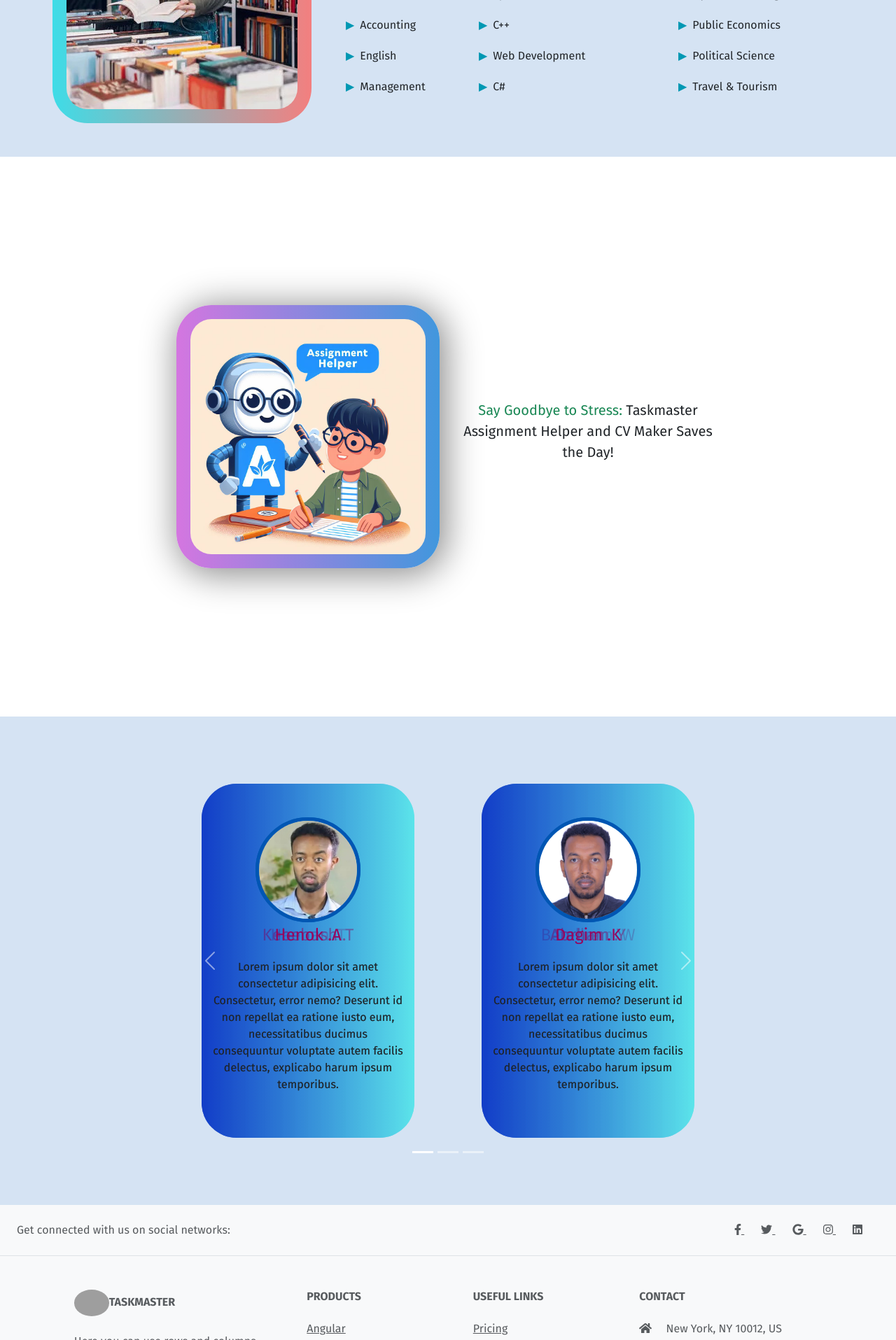
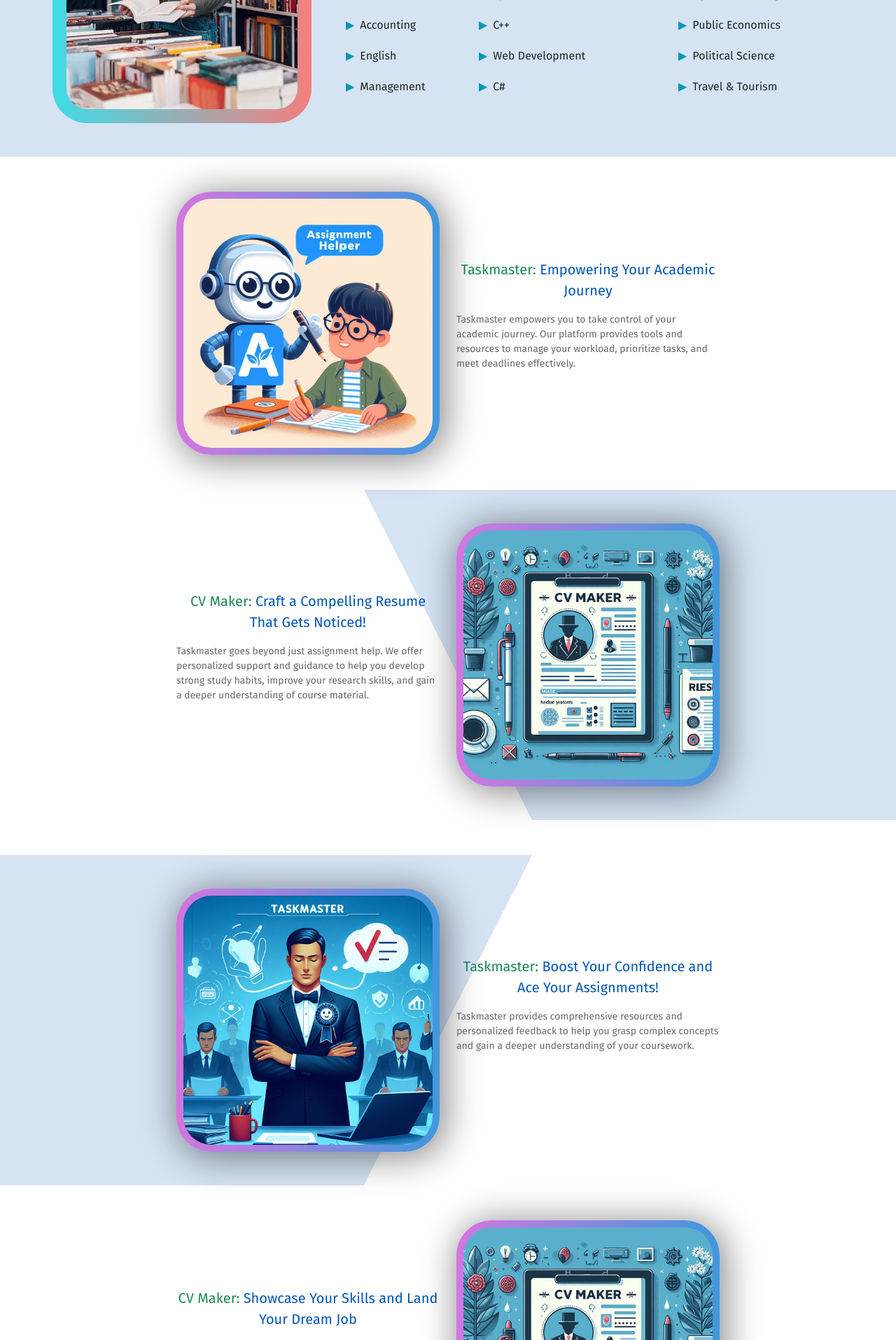
Before and after one commit to kiyuenter/taskmaster, a PHP site: page / in a window 1280 px wide. Shown: the part 1566-3481 px from the top of the page at 70% size. Run offline with PHP 8.4, Linux system fonts and the light colour scheme; some libraries are stand-ins or nearby versions; some web fonts are replaced; grey boxes are pictures that could not be loaded.

Commit message:
Update content

```diff
--- a/css/styles.css
+++ b/css/styles.css
@@ -16,7 +16,7 @@ body {
   font-family: "Federant", serif !important;
 }
 .container-1 {
-  height: 100vh;
+  margin: 50px;
   width: 100%;
   background-size: cover;
 }
@@ -56,7 +56,7 @@ body {
 .img-1 img {
   width: 500px;
   max-width: 100%;
-  padding: 20px;
+  padding: 10px;
   background-color: #0e51cf;
   background: linear-gradient(to right, #d476e0, #4197dd);
   border-radius: 50px;
@@ -73,8 +73,23 @@ body {
 
 .paragraph p{
   font-size: 20px;
+  color: #0056b3;
 }
 
+.definition p{
+  color: #64686b;
+  font-size: 14px;
+}
+
+.div-promotion {
+  background: rgb(255,255,255);
+  background: linear-gradient(63deg, rgba(255,255,255,1) 0%, rgba(255,255,255,1) 50%, rgba(213,227,243,1) 50%, rgba(213,227,243,1) 100%);
+}
+
+.div-promotion-2 {
+  background: rgb(255,255,255);
+  background: linear-gradient(-63deg, rgba(255,255,255,1) 0%, rgba(255,255,255,1) 50%, rgba(213,227,243,1) 50%, rgba(213,227,243,1) 100%);
+}
 /* Scroll Down Button Style */
 
 .scroll-down-btn {
@@ -171,10 +186,10 @@ body {
 
 .bg-test{
   background-color: #0056b3;
-  background: linear-gradient(to right, #0431c496, #4de4e985);
+  background: linear-gradient(to top, #b6cbeb, #1d68da85);
   border-radius: 50px;
 }
 
 .test{
-  width: 800px;
+  width: 1000px;
 }
--- a/index.html
+++ b/index.html
@@ -19,16 +19,17 @@
         }
 
         .navbar-transparent, .dropdown-menu {
-          background-color: #ffffff8a !important;
-          background: linear-gradient(to top, #e2eef5ab, #d2eaf0a2) !important;
-            transition: background-color 0.3s ease;
+          background-color: #ffffff00 !important;
+          background: linear-gradient(to top, #e2eef500, #d2eaf000) !important;
+            transition: background-color 0.6s ease;
             color: white !important;
         }
 
         .navbar-scrolled {
-            background-color: rgba(145, 67, 212, 0.678) !important;
-            background: linear-gradient(to top, #82c4ebab, #6dc8dfa2) !important;
-            transition: background-color 0.3s ease;
+            background-color: rgba(0, 0, 0, 0.678) !important;
+            background: linear-gradient(to top, #98c0d8a2, #fdffff) !important;
+            transition: background-color 0.6s ease;
+            border-bottom:1px #42414134 solid ;
             color: white;
         }
     </style>
@@ -211,16 +212,70 @@
     </div>
   </div>
 
-    <div class="container-1 container d-flex justify-content-center align-items-center">
+  <!-- Promotion content startup -->
+    <div class="container-1 container-fluid d-flex justify-content-center align-items-center">
       <div class="front-content row">
         <div class="img-1 col-md-6 w-50 d-flex justify-content-center">
           <img src="photo/assignment helper (1).jpg" alt="">
         </div>
-        <div class="paragraph col-md-6 w-50 d-flex justify-content-center align-items-center">
-          <p class="text-center"><span class="text-success">Say Goodbye to Stress:</span> <span>Taskmaster Assignment Helper and CV Maker Saves the Day!</span></p>
+        <div class="paragraph col-md-6 w-50 mt-5">
+          <div class="mt-5 d-flex justify-content-center align-items-center">
+            <p class="text-center"><span class="text-success">Taskmaster:</span> <span>Empowering Your Academic Journey</span></p>
+          </div>
+          <div class="definition">
+            <p>Taskmaster empowers you to take control of your academic journey. Our platform provides tools and resources to manage your workload, prioritize tasks, and meet deadlines effectively.</p>
+          </div>
         </div>
       </div>
     </div>
+    <div class="container-1 container-fluid d-flex justify-content-center align-items-center div-promotion py-5">
+      <div class="front-content row">
+        <div class="paragraph col-md-6 w-50 mt-5">
+          <div class="mt-5 d-flex justify-content-center align-items-center">
+            <p class="text-center"><span class="text-success">CV Maker:</span> <span> Craft a Compelling Resume That Gets Noticed!</span></p>
+          </div>
+          <div class="definition">
+            <p>Taskmaster goes beyond just assignment help. We offer personalized support and guidance to help you develop strong study habits, improve your research skills, and gain a deeper understanding of course material.</p>
+          </div>
+        </div>
+        <div class="img-1 col-md-6 w-50 d-flex justify-content-center">
+          <img src="photo/cvmaker-promotion.jpg" alt="">
+        </div>
+      </div>
+    </div>
+    <div class="container-1 container-fluid d-flex justify-content-center align-items-center div-promotion-2 py-5">
+      <div class="front-content row">
+        <div class="img-1 col-md-6 w-50 d-flex justify-content-center">
+          <img src="photo/taskmaster-promotion.jpg" alt="">
+        </div>
+        <div class="paragraph col-md-6 w-50 mt-5">
+          <div class="mt-5 d-flex justify-content-center align-items-center">
+            <p class="text-center"><span class="text-success">Taskmaster:</span> <span>Boost Your Confidence and Ace Your Assignments!</span></p>
+          </div>
+          <div class="definition">
+            <p>Taskmaster provides comprehensive resources and personalized feedback to help you grasp complex concepts and gain a deeper understanding of your coursework.</p>
+          </div>
+        </div>
+      </div>
+    </div>
+    <div class="container-1 container-fluid d-flex justify-content-center align-items-center">
+      <div class="front-content row">
+        <div class="paragraph col-md-6 w-50 mt-5">
+          <div class="mt-5 d-flex justify-content-center align-items-center">
+              <p class="text-center"><span class="text-success">CV Maker:</span> <span> Showcase Your Skills and Land Your Dream Job</span></p>
+          </div>
+          <div class="definition">
+              <p>Our CV Maker guides you through highlighting your skills and experience in a way that grabs attention and showcases your value to potential employers.</p>
+          </div>
+        </div>
+
+        <div class="img-1 col-md-6 w-50 d-flex justify-content-center">
+          <img src="photo/cvmaker-promotion.jpg" alt="">
+        </div>
+      </div>
+    </div>
+    <!-- Promotion Endup -->
+
 
     <!-- testimonial -->
     <div class="container-fluid p-5 d-flex align-items-center justify-content-center div-4">
@@ -238,14 +293,14 @@
                   <img src="photo/testimonial-student-1.jpg" class="d-block w-100" alt="...">
                 </div>
                 <p style="font-size: 24px; color: #96055e;">Hannan .T</p>
-                <p>Lorem ipsum dolor sit amet consectetur adipisicing elit. Consectetur, error nemo? Deserunt id non repellat ea ratione iusto eum, necessitatibus ducimus consequuntur voluptate autem facilis delectus, explicabo harum ipsum temporibus.</p>
+                <p>TaskMaster Assignment Helper and CV Maker has been an absolute lifesaver for me. As a busy professional juggling multiple responsibilities, I often found myself overwhelmed with tasks and deadlines, especially when it came to crafting compelling resumes and cover letters. However, since discovering TaskMaster, those worries have become a thing of the past.</p>
               </div>
               <div class="m-5 py-5 px-3 bg-test">
                 <div class="d-flex align-items-center justify-content-center">
                   <img src="photo/testimonial-student-2.jpg" class="d-block w-100" alt="...">
                 </div>
                 <p style="font-size: 24px; color: #96055e;">Betelhem .W</p>
-                <p>Lorem ipsum dolor sit amet consectetur adipisicing elit. Consectetur, error nemo? Deserunt id non repellat ea ratione iusto eum, necessitatibus ducimus consequuntur voluptate autem facilis delectus, explicabo harum ipsum temporibus.</p>
+                <p>Their assignment help service is unparalleled in quality and reliability. Whether it's a challenging essay, a complex research paper, or a daunting presentation, TaskMaster's team of experts consistently delivers outstanding results within my specified timeframe. Their attention to detail and commitment to excellence truly set them apart.</p>
               </div>
             </div>
           </div>
@@ -257,14 +312,14 @@
                   <img src="photo/testimonial-student-3.jpg" class="d-block w-100" alt="...">
                 </div>
                 <p style="font-size: 24px; color: #96055e;">Kebebush .T</p>
-                <p>Lorem ipsum dolor sit amet consectetur adipisicing elit. Consectetur, error nemo? Deserunt id non repellat ea ratione iusto eum, necessitatibus ducimus consequuntur voluptate autem facilis delectus, explicabo harum ipsum temporibus.</p>
+                <p>Moreover, their CV Maker feature is a game-changer. Crafting a standout resume has never been easier thanks to their intuitive platform, which guides you through the process step-by-step. From formatting to content optimization, TaskMaster ensures that your resume showcases your skills and experiences in the best possible light, helping you stand out in today's competitive job market.</p>
               </div>
               <div class="m-5 py-5 px-3 bg-test">
                 <div class="d-flex align-items-center justify-content-center">
                   <img src="photo/testimonial-student-4.jpg" class="d-block w-100" alt="...">
                 </div>
                 <p style="font-size: 24px; color: #96055e;">Abrham .Y</p>
-                <p>Lorem ipsum dolor sit amet consectetur adipisicing elit. Consectetur, error nemo? Deserunt id non repellat ea ratione iusto eum, necessitatibus ducimus consequuntur voluptate autem facilis delectus, explicabo harum ipsum temporibus.</p>
+                <p>Overall, I can't recommend TaskMaster Assignment Helper and CV Maker highly enough. Their professionalism, expertise, and dedication to customer satisfaction make them an invaluable resource for anyone seeking academic or professional assistance. Thank you, TaskMaster, for making my life easier and helping me achieve my goals!</p>
               </div>
             </div>
           </div>
@@ -276,14 +331,14 @@
                   <img src="photo/testimonial-student-5.jpg" class="d-block w-100" alt="...">
                 </div>
                 <p style="font-size: 24px; color: #96055e;">Henok .A</p>
-                <p>Lorem ipsum dolor sit amet consectetur adipisicing elit. Consectetur, error nemo? Deserunt id non repellat ea ratione iusto eum, necessitatibus ducimus consequuntur voluptate autem facilis delectus, explicabo harum ipsum temporibus.</p>
+                <p>TaskMaster Assignment Helper and CV Maker is a true lifesaver! As a student striving for academic excellence while also navigating the complexities of job hunting, I was in desperate need of a reliable solution to help me manage my workload and enhance my professional profile. TaskMaster proved to be the perfect solution.</p>
               </div>
               <div class="m-5 py-5 px-3 bg-test">
                 <div class="d-flex align-items-center justify-content-center">
                   <img src="photo/testimonial-student-6.jpg" class="d-block w-100" alt="...">
                 </div>
                 <p style="font-size: 24px; color: #96055e;">Dagim .K</p>
-                <p>Lorem ipsum dolor sit amet consectetur adipisicing elit. Consectetur, error nemo? Deserunt id non repellat ea ratione iusto eum, necessitatibus ducimus consequuntur voluptate autem facilis delectus, explicabo harum ipsum temporibus.</p>
+                <p>Their assignment help service is a godsend. With a team of skilled experts covering a wide range of subjects and topics, TaskMaster consistently delivers top-notch academic work that exceeds expectations. From essays to dissertations, they tackle each task with precision and expertise, ensuring that I always receive high grades and positive feedback from my professors.</p>
               </div>
             </div>
           </div>
@@ -332,7 +387,7 @@
 </div>
 <!-- Carousel wrapper -->
 
-
+    <!--************************************************** End of testimonials *********************************** -->
 
     <!-- Footer -->
 <footer class="text-center text-lg-start bg-body-tertiary text-muted">
@@ -377,9 +432,8 @@
           <h6 class="text-uppercase fw-bold mb-4">
             <img src="photo/logo.gif" width="50px" style="border-radius: 50%;" alt="">Taskmaster
           </h6>
-          <p>
-            Here you can use rows and columns to organize your footer content. Lorem ipsum
-            dolor sit amet, consectetur adipisicing elit.
+          <p class="text-center">
+            "<span class="text-primary">TaskMaster</span>: Elevating your tasks, empowering your success."
           </p>
         </div>
         <!-- Grid column -->
@@ -388,19 +442,19 @@
         <div class="col-md-2 col-lg-2 col-xl-2 mx-auto mb-4">
           <!-- Links -->
           <h6 class="text-uppercase fw-bold mb-4">
-            Products
+            Service
           </h6>
           <p>
-            <a href="#!" class="text-reset">Angular</a>
+            <a href="#!" class="text-reset">Ask Question</a>
           </p>
           <p>
-            <a href="#!" class="text-reset">React</a>
+            <a href="#!" class="text-reset">CV Maker</a>
           </p>
           <p>
-            <a href="#!" class="text-reset">Vue</a>
+            <a href="#!" class="text-reset">Resource</a>
           </p>
           <p>
-            <a href="#!" class="text-reset">Laravel</a>
+            <a href="#!" class="text-reset">FAQ</a>
           </p>
         </div>
         <!-- Grid column -->
@@ -412,13 +466,13 @@
             Useful links
           </h6>
           <p>
-            <a href="#!" class="text-reset">Pricing</a>
+            <a href="#!" class="text-reset">Home</a>
           </p>
           <p>
-            <a href="#!" class="text-reset">Settings</a>
+            <a href="#!" class="text-reset">About Us</a>
           </p>
           <p>
-            <a href="#!" class="text-reset">Orders</a>
+            <a href="#!" class="text-reset">Experts</a>
           </p>
           <p>
             <a href="#!" class="text-reset">Help</a>
@@ -430,13 +484,13 @@
         <div class="col-md-4 col-lg-3 col-xl-3 mx-auto mb-md-0 mb-4">
           <!-- Links -->
           <h6 class="text-uppercase fw-bold mb-4">Contact</h6>
-          <p><i class="fas fa-home me-3"></i> New York, NY 10012, US</p>
+          <p><i class="fas fa-home me-3"></i> ADDIS ABABA, ETHIOPIA</p>
           <p>
             <i class="fas fa-envelope me-3"></i>
-            info@example.com
+            info@taskmaster.com
           </p>
-          <p><i class="fas fa-phone me-3"></i> + 01 234 567 88</p>
-          <p><i class="fas fa-print me-3"></i> + 01 234 567 89</p>
+          <p><i class="fas fa-phone me-3"></i> + 251 11 777 55 55</p>
+          <p><i class="fas fa-print me-3"></i> + 251 11 555 77 77</p>
         </div>
         <!-- Grid column -->
       </div>
```
Also changed, not shown: photo/cvmaker-promotion-2.jpg (added), photo/cvmaker-promotion.jpg (added), photo/taskmaster-promotion.jpg (added).
